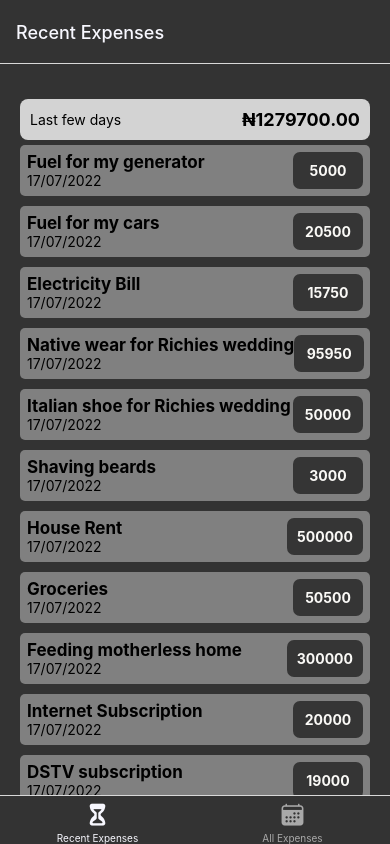
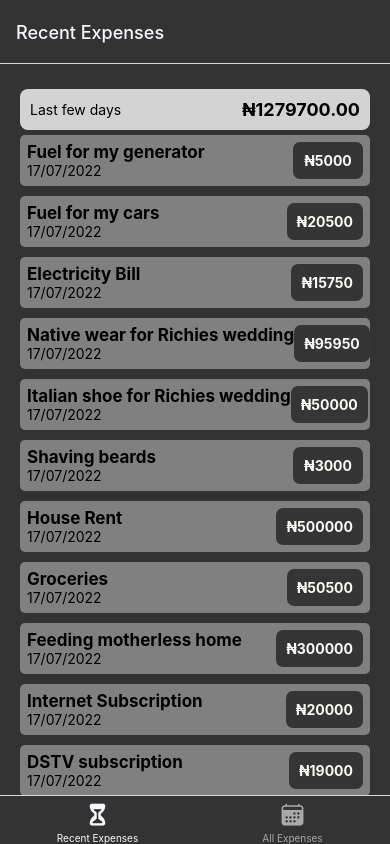
Before and after one commit to DevAdedoyin/Expense-Manager, a React Native app: screen / in a window 390 px wide. Built offline with nearby package versions, Linux system fonts and the light colour scheme.

Commit message:
Expense Item styling completed

```diff
--- a/components/ExpensesItem.js
+++ b/components/ExpensesItem.js
@@ -16,7 +16,7 @@ export default function ExpenseItem({description, amount, date}) {
                     <Text>{getDate(date)}</Text>
                 </View>
                 <View style={styles.amountContainer}>
-                    <Text style={styles.amountStyle}>{amount}</Text>
+                    <Text style={styles.amountStyle}>₦{amount}</Text>
                 </View>
             </View>
         </Pressable>
@@ -27,7 +27,6 @@ export default function ExpenseItem({description, amount, date}) {
 const styles = StyleSheet.create({
     mainContainer: {
         backgroundColor: 'grey',
-        marginHorizontal: 15,
         marginVertical: 5,
         flexDirection: 'row',
         padding: 7,
@@ -36,7 +35,7 @@ const styles = StyleSheet.create({
         borderRadius: 5
     },
     pressedStyle: {
-       backgroundColor: AppColors.colors.textColorPrimary
+       opacity: 0.75
     },
     descriptionStyle: {
         fontSize: 17,
--- a/components/ExpensesOutput.js
+++ b/components/ExpensesOutput.js
@@ -92,6 +92,6 @@ const styles = StyleSheet.create({
     outputContainer: {
         flex: 1,
         backgroundColor: AppColors.colors.primaryColor,
-        paddingHorizontal: 5,
+        paddingHorizontal: 20,
     }
 });
--- a/components/ExpensesSummary.js
+++ b/components/ExpensesSummary.js
@@ -19,8 +19,7 @@ const styles = StyleSheet.create({
         flexDirection: 'row',
         justifyContent: 'space-between',
         alignItems: 'center',
-        marginHorizontal: 15,
-        marginTop: 35,
+        marginTop: 25,
         alignItems: 'center',
         borderRadius: 8,
         backgroundColor: AppColors.colors.summarBgColor,
```
